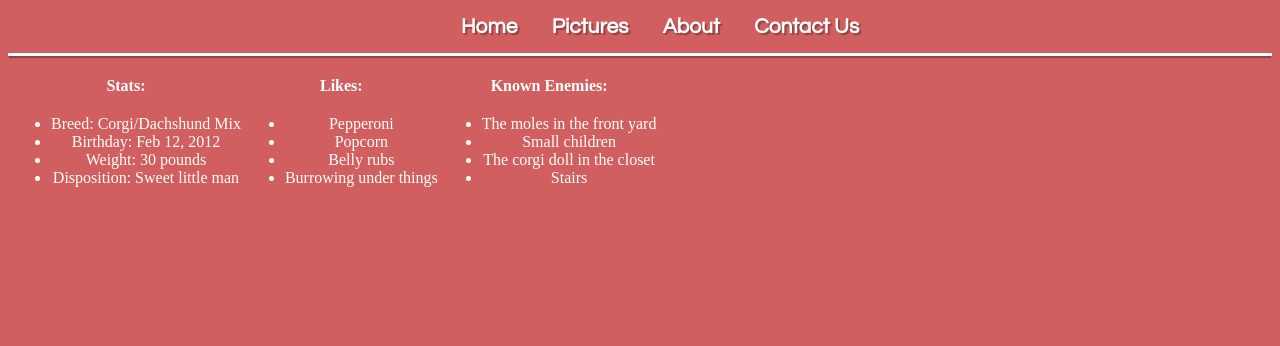
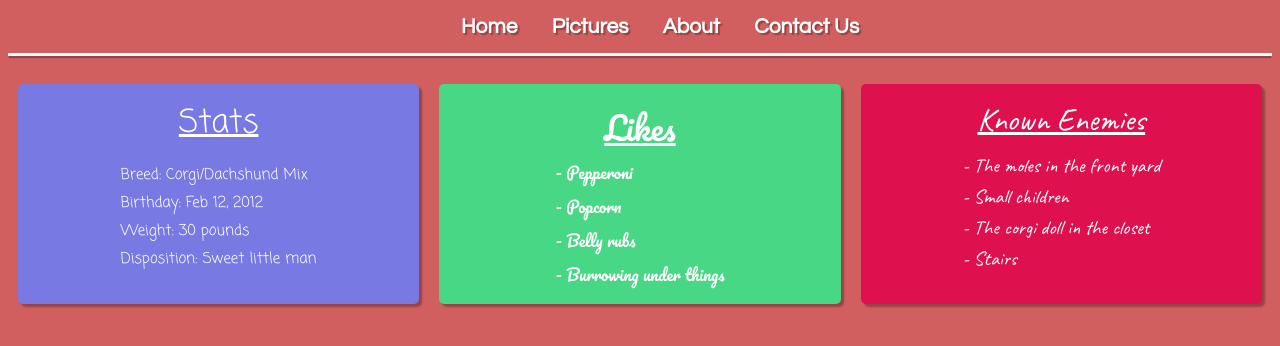
Before and after one commit to GunnarRussell/PT-Front-Week2, a plain HTML site: page about.html in a window 1280 px wide. Drawn offline with Linux system fonts and the light colour scheme.

Commit message:
added CSS to About and Contact pages

```diff
--- a/about.html
+++ b/about.html
@@ -20,45 +20,47 @@
     <br>
 
     <!--PAGE BODY-->
-    <center>
-    <!--Table that organizes Milo facts-->
-    <table>
-        <thead>
-        <tr> <!--Header Row-->
-            <th><u>Stats:</u></th>
-            <th><u>Likes:</u></th>
-            <th><u>Known Enemies:</u></th>
-        </tr>
-        </thead>
-        <tbody>
-        <tr> <!--2nd row-->
-            <td> <!--STATS-->
-                <ul> <!--List-->
+
+    <div class="about-container">
+        <div class="about-card stats">
+            <div class="about-title">
+                Stats
+            </div>
+            <div class="about">
+                <ul>
                     <li>Breed: Corgi/Dachshund Mix</li>
                     <li>Birthday: Feb 12, 2012</li>
                     <li>Weight: 30 pounds</li>
                     <li>Disposition: Sweet little man</li>
                 </ul>
-            </td>
-            <td> <!--LIKES-->
-                <ul> <!--List-->
-                    <li>Pepperoni</li>
-                    <li>Popcorn</li>
-                    <li>Belly rubs</li>
-                    <li>Burrowing under things</li>
+            </div>
+        </div>
+        <div class="about-card likes">
+            <div class="about-title">
+                Likes
+            </div>
+            <div class="about">
+                <ul>
+                    <li>- Pepperoni</li>
+                    <li>- Popcorn</li>
+                    <li>- Belly rubs</li>
+                    <li>- Burrowing under things</li>
                 </ul>
-            </td>
-            <td> <!--ENEMIES-->
-                <ul> <!--List-->
-                    <li>The moles in the front yard</li>
-                    <li>Small children</li>
-                    <li>The corgi doll in the closet</li>
-                    <li>Stairs</li>
+            </div>
+        </div>
+        <div class="about-card enemies">
+            <div class="about-title">
+                Known Enemies
+            </div>
+            <div class="about">
+                <ul>
+                    <li>- The moles in the front yard</li>
+                    <li>- Small children</li>
+                    <li>- The corgi doll in the closet</li>
+                    <li>- Stairs</li>
                 </ul>
-            </td>
-        </tr>
-    </tbody>
-    </table>
-</center>
+            </div>
+        </div>
+    </div>
 </body>
 </html>
--- a/styles.css
+++ b/styles.css
@@ -2,8 +2,6 @@
 /*All text in the website*/
 *
 {
-    text-align: center;
-    background-color: rgb(210, 95, 95);
     color: white;
     text-decoration: none;
     box-sizing: border-box;
@@ -13,6 +11,19 @@ body
 {
     margin-top: 0px;
     margin-bottom: 0px;
+    text-align: center;
+    background-color: rgb(210, 95, 95);
+    color: white;
+}
+
+input
+{
+    color: black;
+}
+
+textarea
+{
+    color: black;
 }
 
 /*---ID SELECTORS---*/
@@ -24,6 +35,26 @@ body
     margin: 0px;
 }
 
+#contact-container
+{
+    display: flex;
+    align-items: center;
+    justify-content: center;
+    width: 50%;
+    margin: 0 auto;
+}
+
+#contact-form
+{
+    text-align: left;
+}
+
+#contact-form p
+{
+    text-align: center;
+    font-family: "Century Gothic";
+}
+
 /*---CLASS SELECTORS---*/
 /* Container */
 .container
@@ -31,7 +62,6 @@ body
     display: flex;
     align-items: center;
     justify-content: center;
-    height: 70vh;
 }
 
 .logo
@@ -93,6 +123,7 @@ body
 
 }
 
+/*Each Milo Square*/
 .image-grid td
 {
     padding-right: 5px;
@@ -100,6 +131,7 @@ body
     padding-top: 5px;
 }
 
+/*Each Milo Image*/
 .image-grid img
 {
     border-style: solid;
@@ -109,9 +141,94 @@ body
     box-shadow: rgba(0, 0, 0, 0.291) 3px 3px 2px;
 }
 
+/*When hovering over a Milo image*/
 .image-grid img:hover
 {
     color: rgba(255, 255, 255, 0.322);
+}
+
+/*About cards - uses flexbox*/
+/*container keeps all of the cards in one row*/
+.about-container
+{
+    display: flex;
+    flex-direction: row;
+    align-items: center;
+    justify-content: center;
+}
+
+/*about card defines the default shape and style of each card*/
+.about-card
+{
+    height: 220px;
+    width: 33%;
+    margin: 10px;
+    border-radius: 5px;
+    box-shadow: rgba(0, 0, 0, 0.291) 3px 3px 2px;
+
+    align-items: center;
+    display: flex;
+    flex-direction: column;
+}
+
+/*each card is split into 2 sections, the top title and the rest of the card*/
+.about-title
+{
+    padding-top: 15px;
+
+    font-size: xx-large;
+    text-decoration: underline;
+
+    align-items: center;
+    justify-items: center;
+
+    display: flex;
+    flex: 20%
+}
+
+/*the rest of the card*/
+.about
+{
+    display: flex;
+    flex: 80%;
+    align-items: center;
+}
+
+/*the list in the body of each card*/
+.about ul
+{
+    margin: 0;
+    list-style: none;
+    text-align: start;
+    padding: 0 20px 20px 20px;
+}
+
+/*about card list items*/
+.about li
+{
+    padding: 3px;
+}
+
+/*individual customized CSS for each card*/
+.stats
+{
+    background-color: rgb(121, 121, 227);
+    font-family: Coming-Soon;
+    font-size: 15px;
+}
+
+.likes
+{
+    background-color: rgb(72, 215, 132);
+    font-family: Pacifico;
+    font-size: 16px;
+}
+
+.enemies
+{
+    background-color: rgb(222, 16, 78);
+    font-family: Caveat;
+    font-size: 20px;
 }
 
 /*---CUSTOM FONTS---*/
@@ -120,3 +237,21 @@ body
     font-family: CherrySwash-Bold;
     src: url(fonts/CherrySwash-Bold.ttf);
 }
+
+@font-face
+{
+    font-family: Caveat;
+    src: url(fonts/Caveat-Regular.ttf);
+}
+
+@font-face
+{
+    font-family: Pacifico;
+    src: url(fonts/Pacifico-Regular.ttf);
+}
+
+@font-face
+{
+    font-family: Coming-Soon;
+    src: url(fonts/ComingSoon-Regular.ttf);
+}
```
Also changed, not shown: contact.html (+12 -6 lines), fonts/Caveat-Regular.ttf (added), fonts/ComicNeue-Regular.ttf (added), fonts/ComingSoon-Regular.ttf (added), fonts/Pacifico-Regular.ttf (added).
